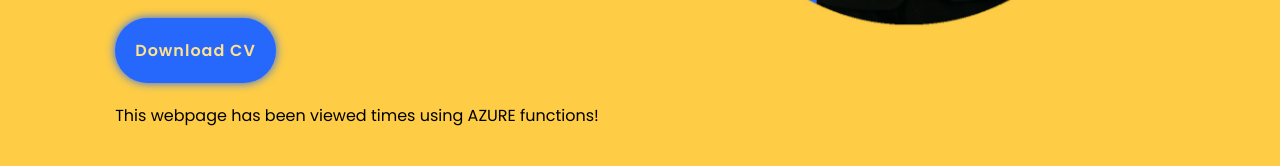
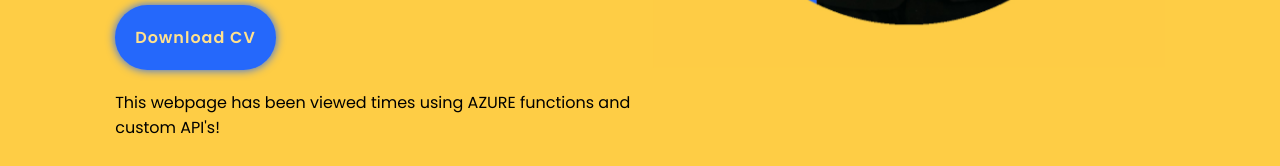
Before and after one commit to AnalystBean/Personal_Website_Project, a plain HTML site: page Frontend/index.html in a window 1280 px wide. Shown: the part 634-800 px from the top of the page. Drawn offline with nearby package versions, Linux system fonts and the light colour scheme.

Commit message:
Update index.html

```diff
--- a/Frontend/index.html
+++ b/Frontend/index.html
@@ -44,7 +44,7 @@
   </div>
   <a href="#" class="btn">Download CV</a>
 
-  <P>This webpage has been viewed <a id="count"></a>times using AZURE functions!</P>
+  <P>This webpage has been viewed <a id="count"></a>times using AZURE functions and custom API's!</P>
 </div>
 
 <div class="home-img">
```
